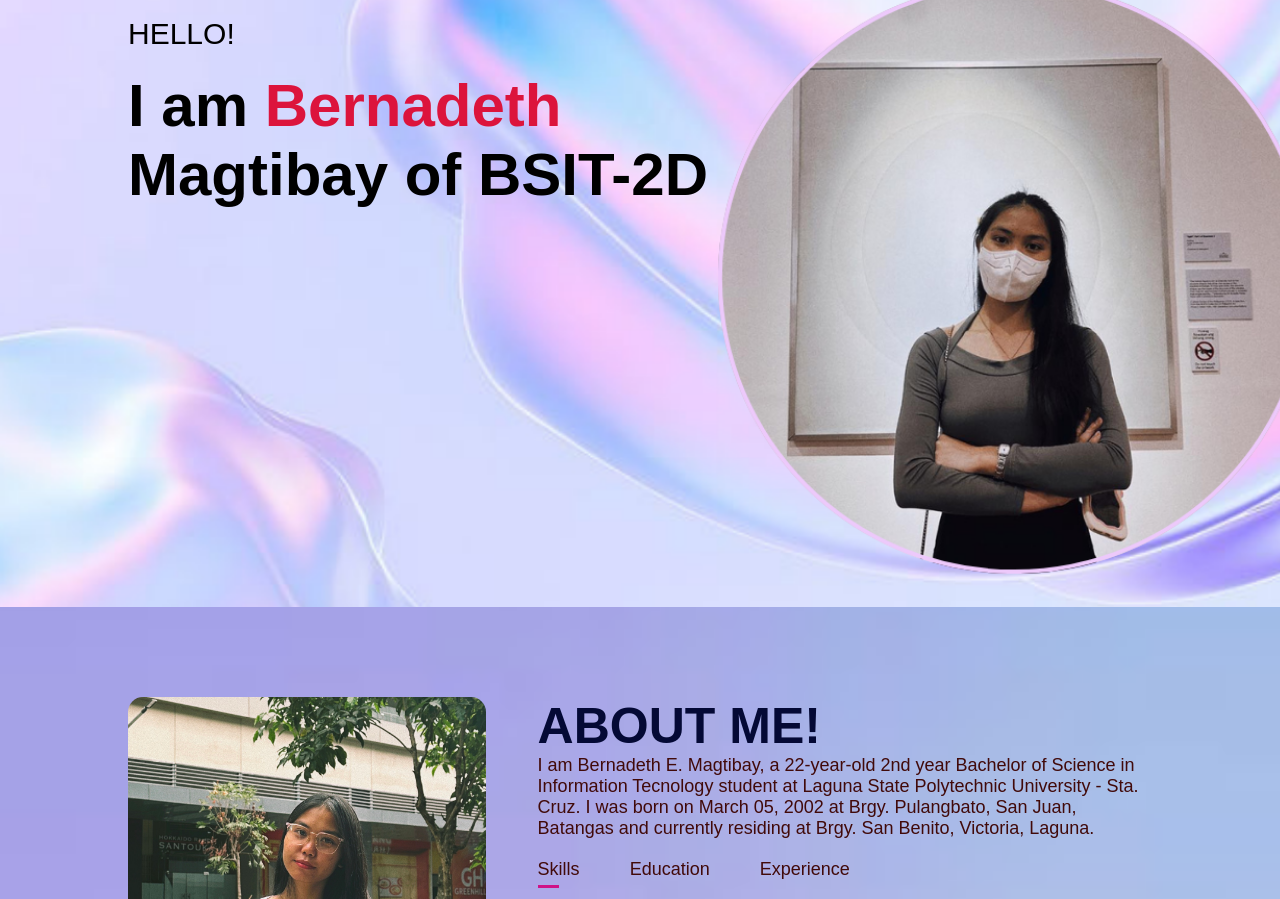
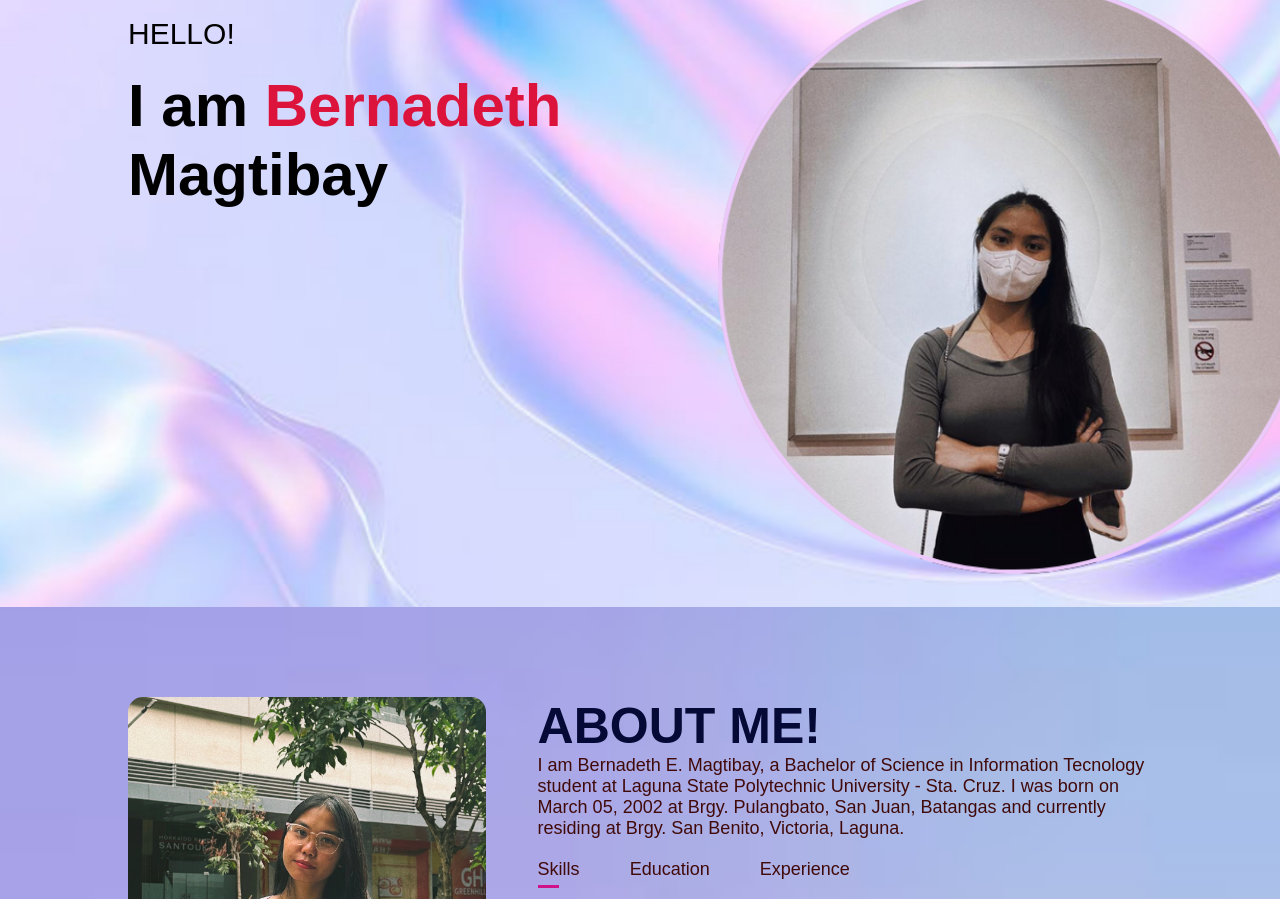
Before and after one commit to dethmgtb/deth-mgtb, a plain HTML site: page index.html in a window 1280 px wide. Shown: the part 193-1092 px from the top of the page. Drawn offline with Linux system fonts and the light colour scheme.

Commit message:
Update index.html

```diff
--- a/index.html
+++ b/index.html
@@ -26,7 +26,7 @@
             </nav>
             <div class="header-text">
                 <p>HELLO!</p>
-                <h1> I am <span>Bernadeth</span><br>Magtibay of BSIT-2D</h1>
+                <h1> I am <span>Bernadeth</span><br>Magtibay</h1>
             </div>
         </div>
     </div>
@@ -40,7 +40,7 @@
                 </div>
                 <div class="abt-col2">
                     <h1 class="subtitle">ABOUT ME!</h1>
-                    <p>I am Bernadeth E. Magtibay, a 22-year-old 2nd year Bachelor of Science in Information Tecnology student
+                    <p>I am Bernadeth E. Magtibay, a Bachelor of Science in Information Tecnology student
                         at Laguna State Polytechnic University - Sta. Cruz.
                          I was born on March 05, 2002 at Brgy. Pulangbato, San Juan, Batangas and currently residing at Brgy. San Benito, Victoria, Laguna.
 
@@ -277,4 +277,5 @@
         }
     </script>
 </body>
+
 </html>
```
